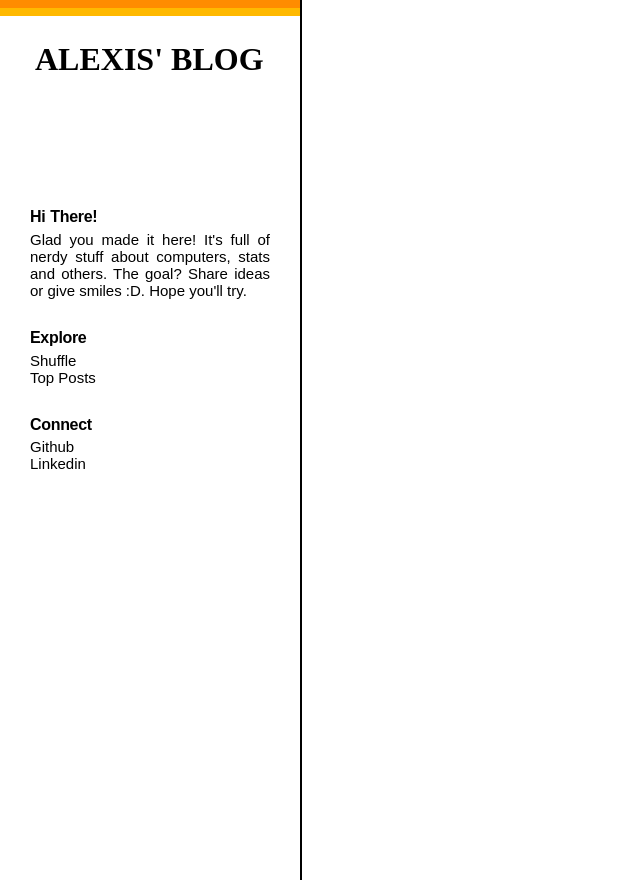
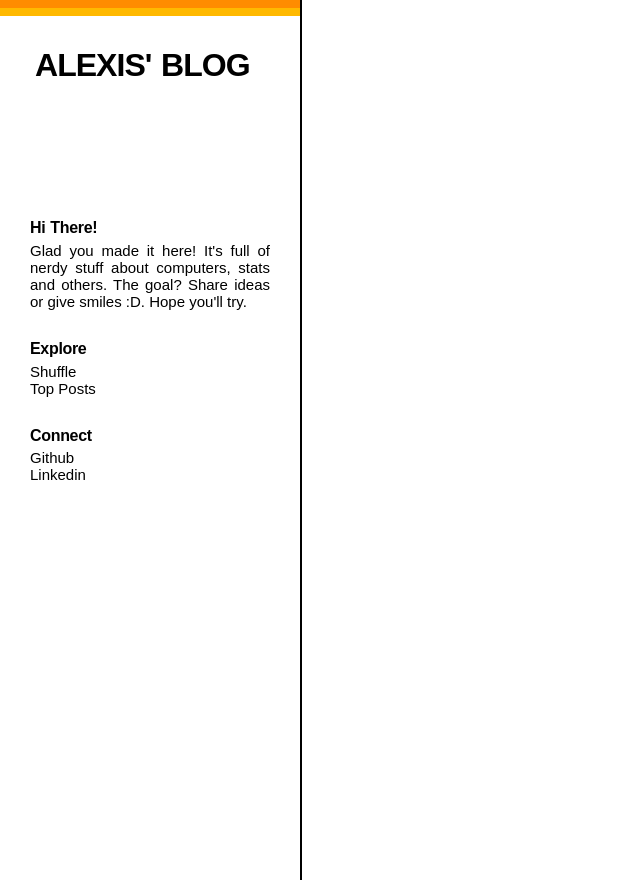
Before and after one commit to AlexisGbg/blog, a Django app: template main/templates/main/base.html in a window 1280 px wide. Shown: the whole page, without its empty margins (0-640 px from the left). Run offline with Django 3.2, Linux system fonts and the light colour scheme; the template is opened without the code that fills it, so the values that code supplies are empty.

Commit message:
Title design

```diff
--- a/main/static/main/style.css
+++ b/main/static/main/style.css
@@ -2,6 +2,14 @@ body {
     font-family: 'PT Serif',serif;
 }
 p{font-size: 1.1em;}
+h1{
+	font-family: 'Source Sans Pro',sans-serif;
+    font-weight: 1100;
+    letter-spacing: -.03em;
+    word-spacing: .05em;
+    line-height: 1.5em;
+
+}
 h2{
 	font-size: 2.2em;
 	font-family: 'Source Sans Pro',sans-serif;
```
